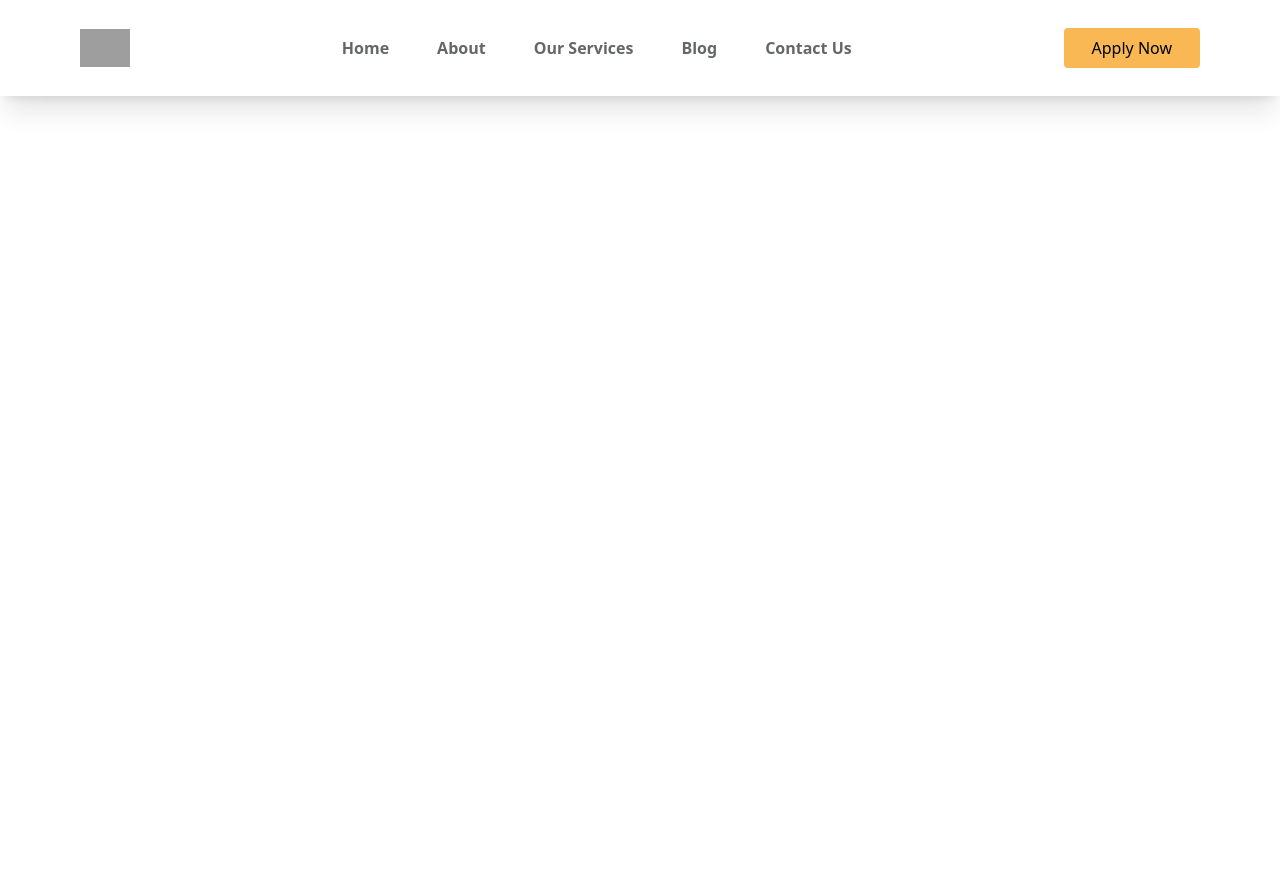
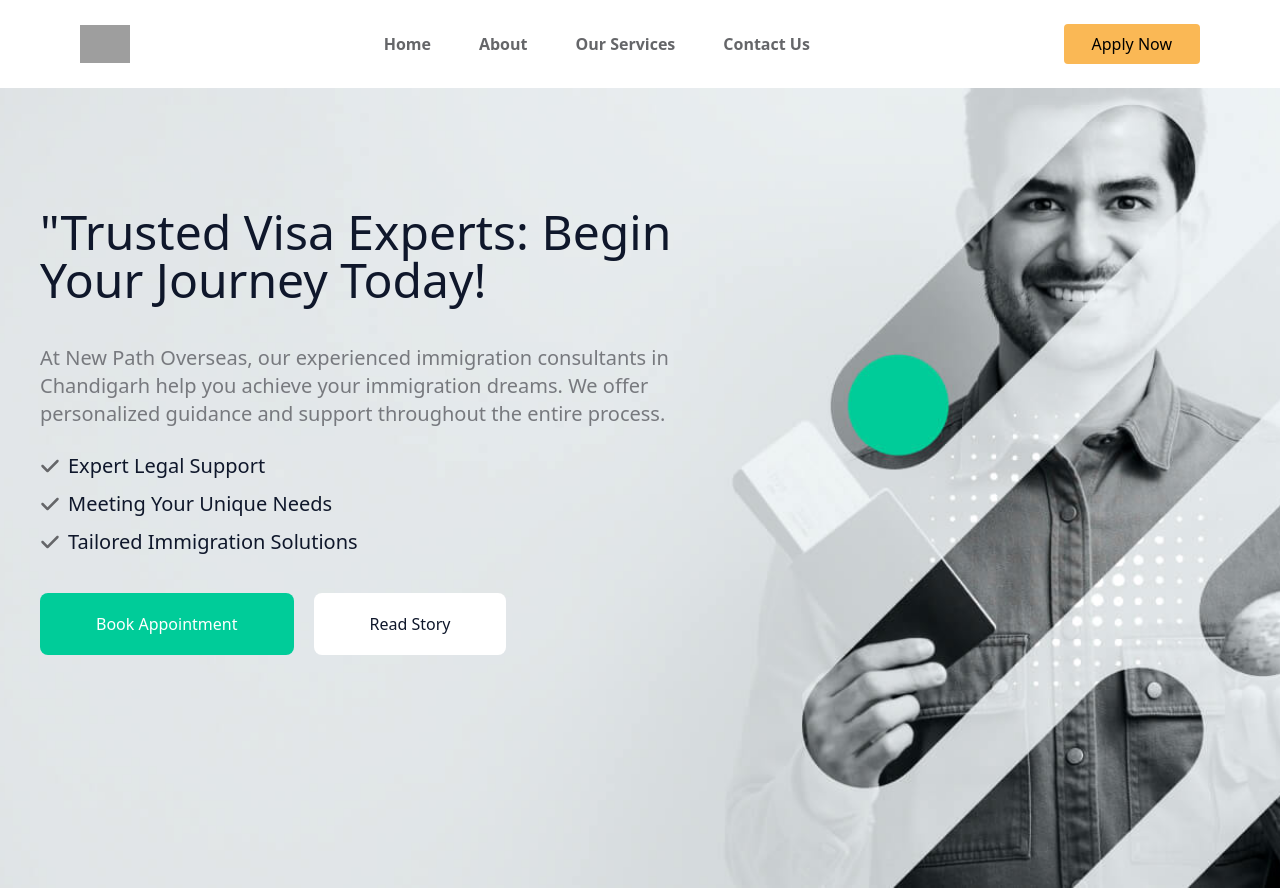
Before and after one commit to Neeraj-gagat/New-path-overseas, a Next.js app: page / in a window 1280 px wide. Before the commit the page ends 800 px from the top, so only its background shows below. Built offline with nearby package versions, Linux system fonts and the light colour scheme; grey boxes are pictures that could not be loaded.

Commit message:
added hero section

```diff
--- a/app/page.tsx
+++ b/app/page.tsx
@@ -1,9 +1,11 @@
 import { AppBar } from "@/components/Appbar";
+import { Hero } from "@/components/Hero";
 
 export default function Home() {
   return (
     <div className="bg-white">
       <AppBar />
+      <Hero/>
   </div>
    );
 }
--- a/components/Appbar.tsx
+++ b/components/Appbar.tsx
@@ -2,16 +2,16 @@ import Image from "next/image"
 
 
 export const AppBar = () => {
-    return <nav className="py-7 w-full shadow-xl px-20 items-center flex justify-between space-x-16 fixed">
+    return <nav className="py-6 w-full shadow-xl px-20 items-center flex justify-between space-x-16">
         <div className="flex justify-start">
             <Image alt="logo" width={50} height={1} src={"/logo.png."}/>
         </div>
         <div className="flex justify-center text-[#656669] space-x-12 font-bold">
-            <a className="hover:text-black transition duration-300 md:hover:scale-105" href="#about">Home</a>
+            <a className="hover:text-black transition duration-300 md:hover:scale-105" href="#home">Home</a>
             <a className="hover:text-black transition duration-300 md:hover:scale-105" href="#about">About</a>
-            <a className="hover:text-black transition duration-300 md:hover:scale-105" href="#about">Our Services</a>
-            <a className="hover:text-black transition duration-300 md:hover:scale-105" href="#about">Blog</a>
-            <a className="hover:text-black transition duration-300 md:hover:scale-105" href="#about">Contact Us</a>
+            <a className="hover:text-black transition duration-300 md:hover:scale-105" href="#services">Our Services</a>
+            {/* <a className="hover:text-black transition duration-300 md:hover:scale-105" href="#blog">Blog</a> */}
+            <a className="hover:text-black transition duration-300 md:hover:scale-105" href="#contact us">Contact Us</a>
         </div>
         <div>
             <button className="bg-[#FAB855] py-2 px-7 font-medium rounded hover:text-white hover:bg-slate-900 transition duration-300">
--- /dev/null
+++ b/components/Hero.tsx
@@ -0,0 +1,21 @@
+import { FaCheck } from "react-icons/fa6";
+
+export const Hero = () => {
+    return <div id="home" style={{backgroundImage: "url('/hero_bg.jpg')"}} className="h-screen bg-cover bg-center">
+        <div className="pl-10 pt-30">
+        <p className="text-5xl font-medium text-slate-900 max-w-[700px]">&quot;Trusted Visa Experts: Begin Your Journey Today!</p>
+        <p className="pt-10 font-medium text-xl text-[#77797e] max-w-[700px]">At New Path Overseas, our experienced immigration consultants in Chandigarh help you achieve your immigration dreams. We offer personalized guidance and support throughout the entire process.</p>
+        <div className="pt-6 space-y-2.5 text-xl font-Poppins text-slate-900 font-normal">
+            <div className="flex items-center gap-2"><FaCheck color="#656669" /> <p>Expert Legal Support</p></div>
+            <div className="flex items-center gap-2"><FaCheck color="#656669" /> <p>Meeting Your Unique Needs</p></div>
+            <div className="flex items-center gap-2"><FaCheck color="#656669" /> <p>Tailored Immigration Solutions</p></div>
+
+            </div>
+        <div className="pt-14 space-x-5 font-sans">
+            <a className="py-5 px-14 text-base rounded-lg text-white font-medium bg-[#00CC99] hover:bg-[#0191FF] transition duration-400 " href="#contact us">Book Appointment</a>
+            <a className="py-5 px-14 text-base text-slate-900  rounded-lg hover:text-white font-medium hover:bg-[#00CC99] bg-white transition duration-400 " href="#about">Read Story</a>
+        </div>
+        </div>
+
+    </div>
+}
```
Also changed, not shown: package.json (+6 -5 lines), 1 other file (tests, documents, lock files or other folders).
